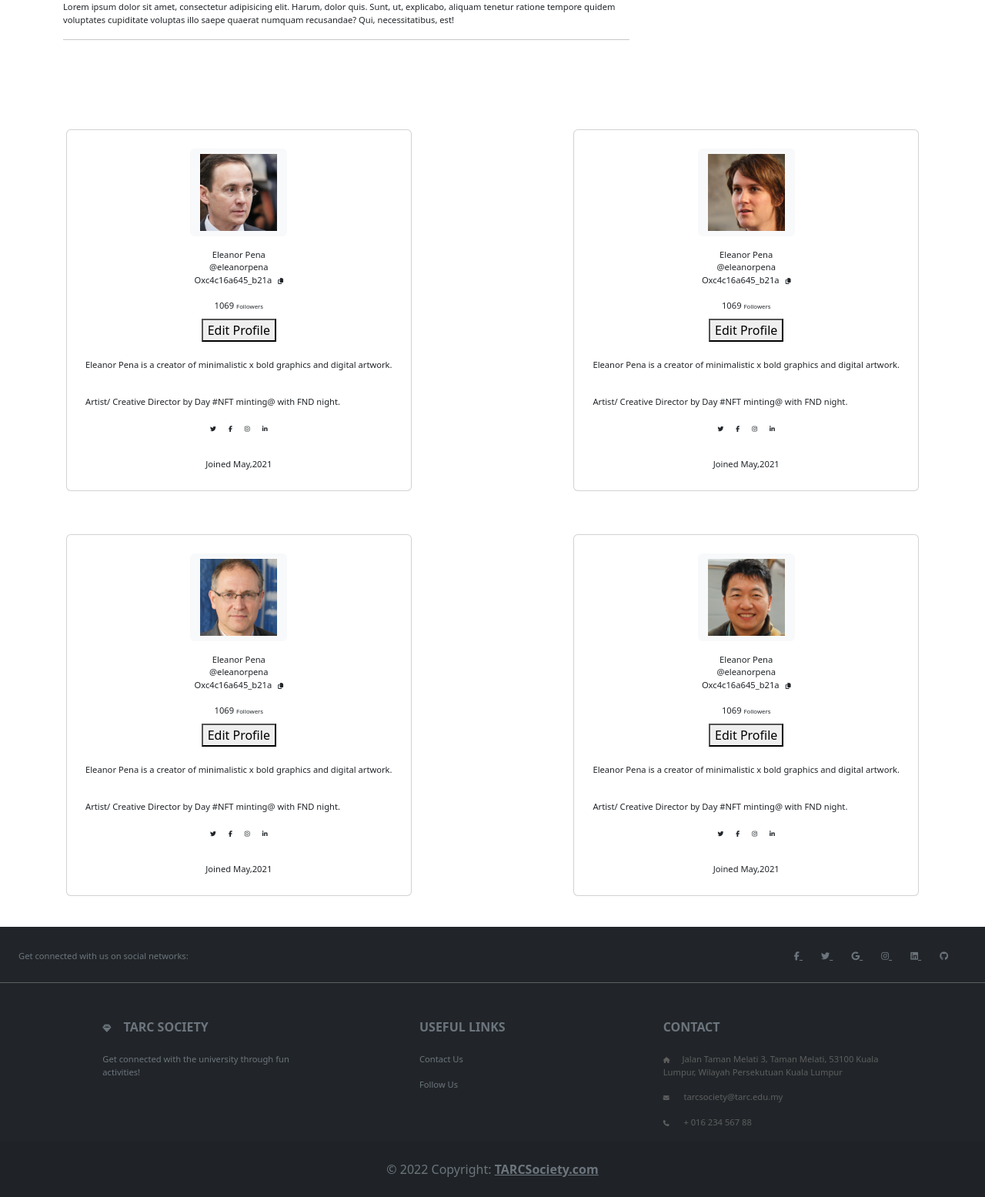
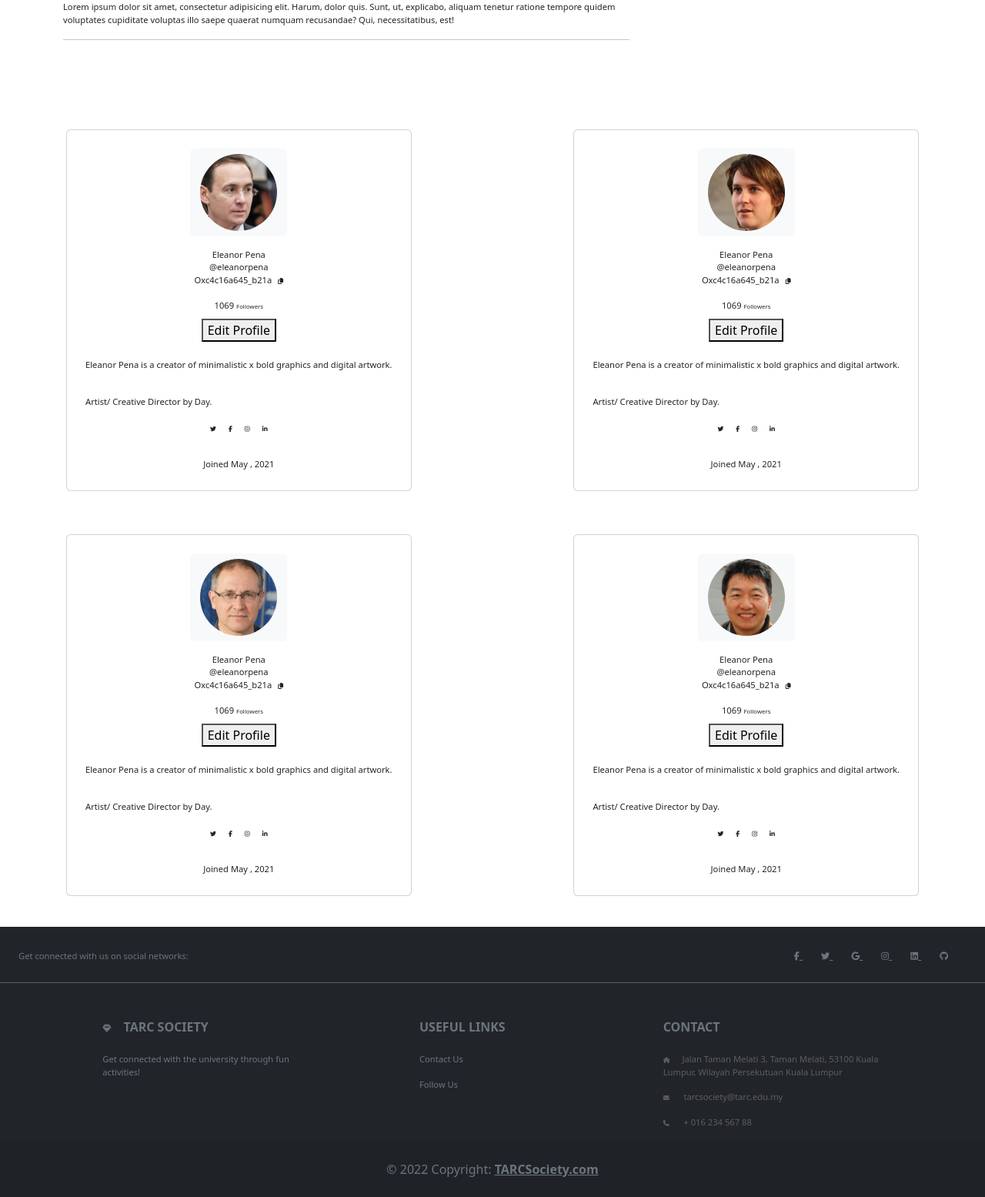
Before and after one commit to Jack0Bong/AMIT2043_assignment, a PHP site: page /about_us.php in a window 1280 px wide. Shown: the part 1074-2629 px from the top of the page at 77% size. Run offline with PHP 8.4, Linux system fonts and the light colour scheme; some libraries are stand-ins or nearby versions.

Commit message:
about us fix

```diff
--- a/about_us.php
+++ b/about_us.php
@@ -125,48 +125,48 @@
     <!-- About us Profiles -->
     <div class="container mt-4 mb-4 p-3 d-flex ml-auto justify-content-between ">
         <div class="card p-4">
-            <div class=" image d-flex flex-column justify-content-center align-items-center"> <button class="btn btn-light"> <img src="assets/manager1.jpg" height="100" width="100" /></button> <span class="name mt-3">Eleanor Pena</span> <span class="idd">@eleanorpena</span>
+            <div class=" image d-flex flex-column justify-content-center align-items-center"> <button class="btn btn-light"> <img src="assets/manager1.jpg" style="border-radius:50px;" height="100" width="100" /></button> <span class="name mt-3">Eleanor Pena</span> <span class="idd">@eleanorpena</span>
                 <div class="d-flex flex-row justify-content-center align-items-center gap-2"> <span class="idd1">Oxc4c16a645_b21a</span> <span><i class="fa fa-copy"></i></span> </div>
                 <div class="d-flex flex-row justify-content-center align-items-center mt-3"> <span class="number">1069 <span class="follow">Followers</span></span> </div>
                 <div class=" d-flex mt-2"> <button class="btn1 btn-dark">Edit Profile</button> </div>
-                <div class="text mt-3"> <span>Eleanor Pena is a creator of minimalistic x bold graphics and digital artwork.<br><br> Artist/ Creative Director by Day #NFT minting@ with FND night. </span> </div>
+                <div class="text mt-3"> <span>Eleanor Pena is a creator of minimalistic x bold graphics and digital artwork.<br><br> Artist/ Creative Director by Day. </span> </div>
                 <div class="gap-3 mt-3 icons d-flex flex-row justify-content-center align-items-center"> <span><i class="fa fa-twitter"></i></span> <span><i class="fa fa-facebook-f"></i></span> <span><i class="fa fa-instagram"></i></span> <span><i class="fa fa-linkedin"></i></span> </div>
-                <div class=" px-2 rounded mt-4 date "> <span class="join">Joined May,2021</span> </div>
+                <div class=" px-2 rounded mt-4 date "> <span class="join">Joined May , 2021</span> </div>
             </div>
 
         </div>
         <div class="card p-4">
-            <div class=" image d-flex flex-column justify-content-center align-items-center"> <button class="btn btn-light"> <img src="assets/manager2.jpg" height="100" width="100" /></button> <span class="name mt-3">Eleanor Pena</span> <span class="idd">@eleanorpena</span>
+            <div class=" image d-flex flex-column justify-content-center align-items-center"> <button class="btn btn-light"> <img src="assets/manager2.jpg" style="border-radius:50px;" height="100" width="100" /></button> <span class="name mt-3">Eleanor Pena</span> <span class="idd">@eleanorpena</span>
                 <div class="d-flex flex-row justify-content-center align-items-center gap-2"> <span class="idd1">Oxc4c16a645_b21a</span> <span><i class="fa fa-copy"></i></span> </div>
                 <div class="d-flex flex-row justify-content-center align-items-center mt-3"> <span class="number">1069 <span class="follow">Followers</span></span> </div>
                 <div class=" d-flex mt-2"> <button class="btn1 btn-dark">Edit Profile</button> </div>
-                <div class="text mt-3"> <span>Eleanor Pena is a creator of minimalistic x bold graphics and digital artwork.<br><br> Artist/ Creative Director by Day #NFT minting@ with FND night. </span> </div>
+                <div class="text mt-3"> <span>Eleanor Pena is a creator of minimalistic x bold graphics and digital artwork.<br><br> Artist/ Creative Director by Day. </span> </div>
                 <div class="gap-3 mt-3 icons d-flex flex-row justify-content-center align-items-center"> <span><i class="fa fa-twitter"></i></span> <span><i class="fa fa-facebook-f"></i></span> <span><i class="fa fa-instagram"></i></span> <span><i class="fa fa-linkedin"></i></span> </div>
-                <div class=" px-2 rounded mt-4 date "> <span class="join">Joined May,2021</span> </div>
+                <div class=" px-2 rounded mt-4 date "> <span class="join">Joined May , 2021</span> </div>
             </div>
         </div>
     </div>
 
     <div class="container mt-4 mb-4 p-3 d-flex ml-auto justify-content-between ">
         <div class="card p-4">
-            <div class=" image d-flex flex-column justify-content-center align-items-center"> <button class="btn btn-light"> <img src="assets/manager3.jpg" height="100" width="100" style="border:" /></button> <span class="name mt-3">Eleanor Pena</span> <span class="idd">@eleanorpena</span>
+            <div class=" image d-flex flex-column justify-content-center align-items-center"> <button class="btn btn-light btn"> <img src="assets/manager3.jpg" style="border-radius:50px;" height="100" width="100" style="border:" /></button> <span class="name mt-3">Eleanor Pena</span> <span class="idd">@eleanorpena</span>
                 <div class="d-flex flex-row justify-content-center align-items-center gap-2"> <span class="idd1">Oxc4c16a645_b21a</span> <span><i class="fa fa-copy"></i></span> </div>
                 <div class="d-flex flex-row justify-content-center align-items-center mt-3"> <span class="number">1069 <span class="follow">Followers</span></span> </div>
                 <div class=" d-flex mt-2"> <button class="btn1 btn-dark">Edit Profile</button> </div>
-                <div class="text mt-3"> <span>Eleanor Pena is a creator of minimalistic x bold graphics and digital artwork.<br><br> Artist/ Creative Director by Day #NFT minting@ with FND night. </span> </div>
+                <div class="text mt-3"> <span>Eleanor Pena is a creator of minimalistic x bold graphics and digital artwork.<br><br> Artist/ Creative Director by Day. </span> </div>
                 <div class="gap-3 mt-3 icons d-flex flex-row justify-content-center align-items-center"> <span><i class="fa fa-twitter"></i></span> <span><i class="fa fa-facebook-f"></i></span> <span><i class="fa fa-instagram"></i></span> <span><i class="fa fa-linkedin"></i></span> </div>
-                <div class=" px-2 rounded mt-4 date "> <span class="join">Joined May,2021</span> </div>
+                <div class=" px-2 rounded mt-4 date "> <span class="join">Joined May , 2021</span> </div>
             </div>
 
         </div>
         <div class="card p-4">
-            <div class=" image d-flex flex-column justify-content-center align-items-center"> <button class="btn btn-light"> <img src="assets/manager4.jpg" height="100" width="100" /></button> <span class="name mt-3">Eleanor Pena</span> <span class="idd">@eleanorpena</span>
+            <div class=" image d-flex flex-column justify-content-center align-items-center"> <button class="btn btn-light"> <img src="assets/manager4.jpg " style="border-radius:50px;" height="100" width="100" /></button> <span class="name mt-3">Eleanor Pena</span> <span class="idd">@eleanorpena</span>
                 <div class="d-flex flex-row justify-content-center align-items-center gap-2"> <span class="idd1">Oxc4c16a645_b21a</span> <span><i class="fa fa-copy"></i></span> </div>
                 <div class="d-flex flex-row justify-content-center align-items-center mt-3"> <span class="number">1069 <span class="follow">Followers</span></span> </div>
                 <div class=" d-flex mt-2"> <button class="btn1 btn-dark">Edit Profile</button> </div>
-                <div class="text mt-3"> <span>Eleanor Pena is a creator of minimalistic x bold graphics and digital artwork.<br><br> Artist/ Creative Director by Day #NFT minting@ with FND night. </span> </div>
+                <div class="text mt-3"> <span>Eleanor Pena is a creator of minimalistic x bold graphics and digital artwork.<br><br> Artist/ Creative Director by Day. </span> </div>
                 <div class="gap-3 mt-3 icons d-flex flex-row justify-content-center align-items-center"> <span><i class="fa fa-twitter"></i></span> <span><i class="fa fa-facebook-f"></i></span> <span><i class="fa fa-instagram"></i></span> <span><i class="fa fa-linkedin"></i></span> </div>
-                <div class=" px-2 rounded mt-4 date "> <span class="join">Joined May,2021</span> </div>
+                <div class=" px-2 rounded mt-4 date "> <span class="join">Joined May , 2021</span> </div>
             </div>
         </div>
     </div>
```
